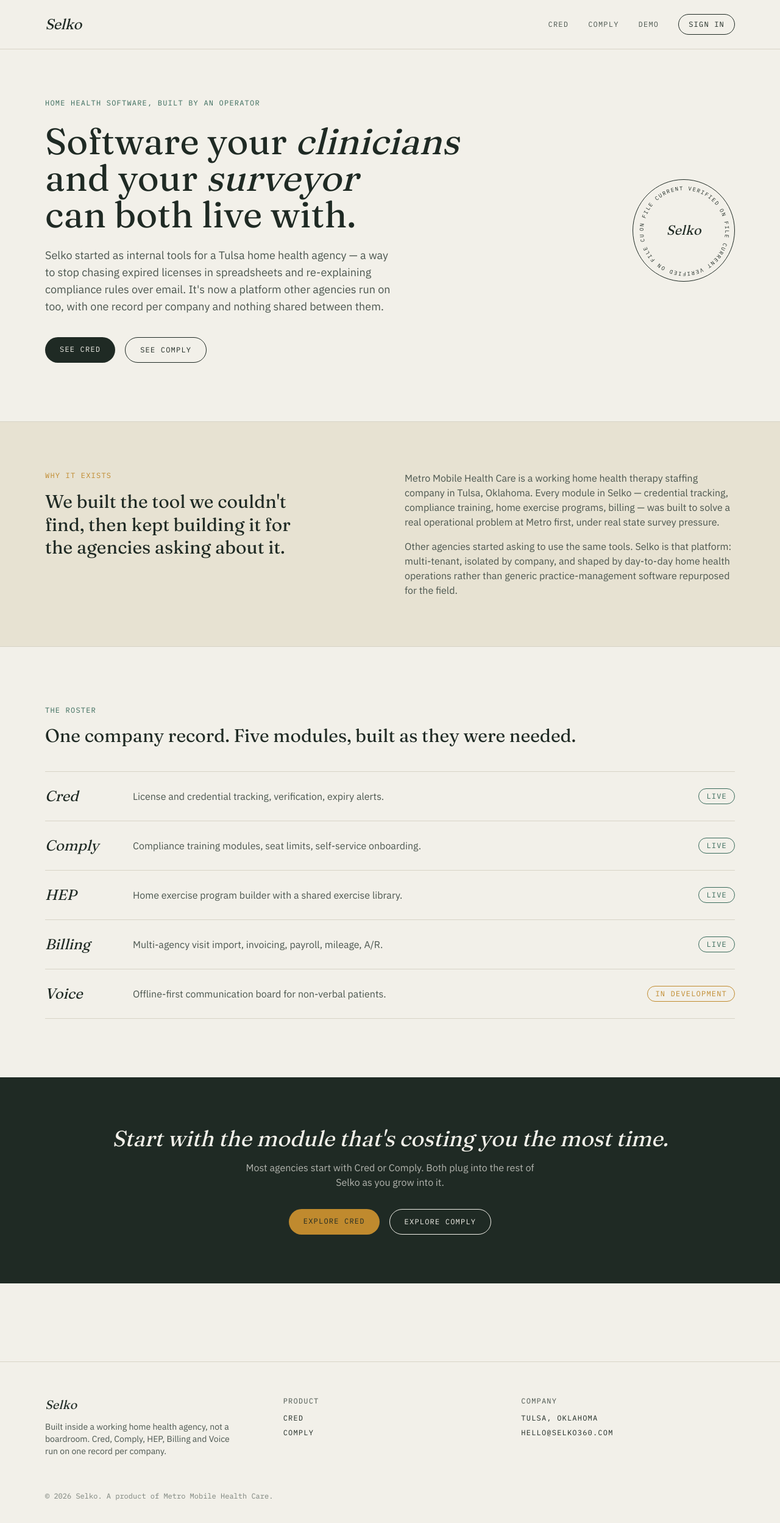
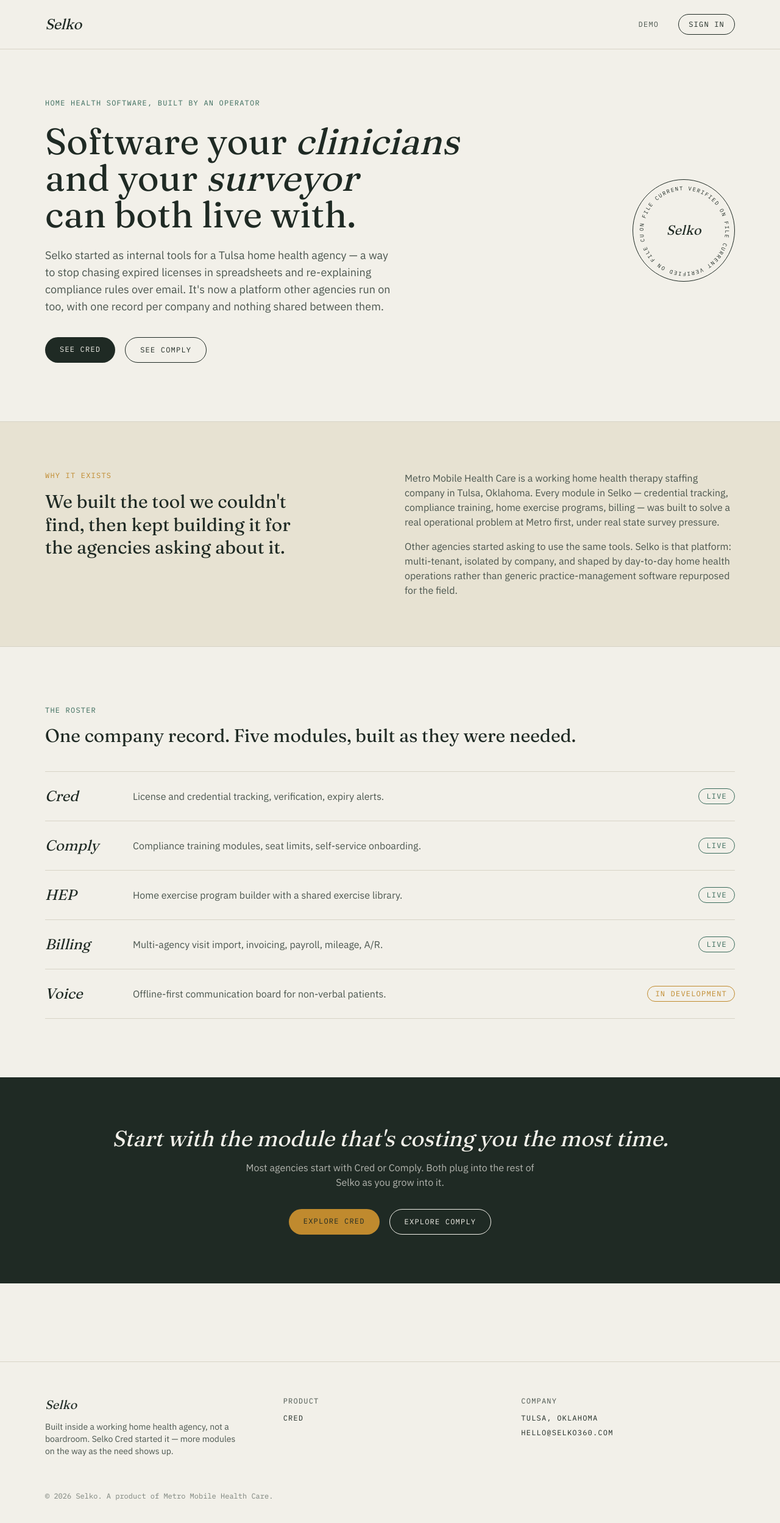
Before and after one commit to metromobilehc-beep/selko-site, a Next.js app: page / in a window 1280 px wide. Shown: the top 2498 px of the page at 61% size. Built offline with nearby package versions, Linux system fonts and the light colour scheme.

Commit message:
Add files via upload

```diff
--- a/components/Footer.js
+++ b/components/Footer.js
@@ -8,14 +8,14 @@
           <p className="font-display italic text-xl">Selko</p>
           <p className="mt-3 text-sm text-ink-soft max-w-xs">
             Built inside a working home health agency, not a boardroom.
-            Cred, Comply, HEP, Billing and Voice run on one record per company.
+            Selko Cred started it — more modules on the way as the need
+            shows up.
           </p>
         </div>
         <div className="font-mono text-xs uppercase tracking-widest">
           <p className="text-ink-soft mb-3">Product</p>
           <ul className="space-y-2">
-            <li><Link href="/cred" className="hover:text-gold">Cred</Link></li>
-            <li><Link href="/comply" className="hover:text-gold">Comply</Link></li>
+            <li><Link href="/demo" className="hover:text-gold">Cred</Link></li>
           </ul>
         </div>
         <div className="font-mono text-xs uppercase tracking-widest">
--- a/components/Nav.js
+++ b/components/Nav.js
@@ -1,8 +1,6 @@
 import Link from 'next/link';
 
 const links = [
-  { href: '/cred', label: 'Cred' },
-  { href: '/comply', label: 'Comply' },
   { href: '/demo', label: 'Demo' },
 ];
 
```
